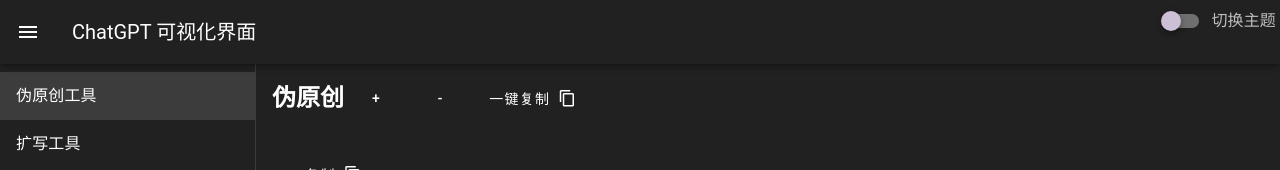
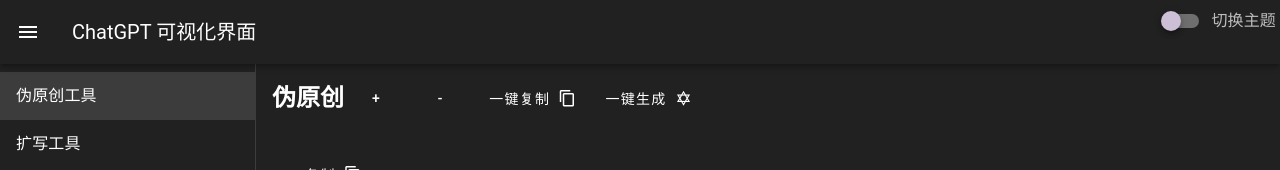
Before and after one commit to 3DMXM/nuxt-gpt, a Nuxt app: page / in a window 1280 px wide. Shown: the top 170 px of the page. Built offline with nearby package versions, Linux system fonts and the light colour scheme.

Commit message:
添加一键生成功能

```diff
--- a/components/home/ChatBox.vue
+++ b/components/home/ChatBox.vue
@@ -24,6 +24,13 @@
 
 }
 
+
+function generate() {
+    content.value.forEach((item: any) => {
+        item.generate()
+    })
+}
+
 </script>
 <template>
     <div class="chat-box">
@@ -36,6 +43,7 @@
                             <v-btn variant="text" @click="contentNum++"> + </v-btn>
                             <v-btn variant="text" @click="contentNum--"> - </v-btn>
                             <v-btn variant="text" append-icon="mdi-content-copy" @click="copy">一键复制</v-btn>
+                            <v-btn variant="text" append-icon="mdi-star-david" @click="generate">一键生成</v-btn>
                         </v-col>
                         <v-col cols="12" md="6" xl="8">
                             <slot name="title"></slot>
--- a/components/home/content.vue
+++ b/components/home/content.vue
@@ -26,7 +26,7 @@
     return theme.global.current.value.dark ? "#fff" : "#24292e"
 })
 
-async function test() {
+async function generate() {
 
     content.value = ""
     loading.value = true
@@ -81,7 +81,8 @@
 
 defineExpose({
     label,
-    content
+    content,
+    generate,
 })
 
 </script>
@@ -92,7 +93,7 @@
                 <div> <v-btn variant="text" append-icon="mdi-content-copy" @click="copy">复制</v-btn></div>
                 <v-textarea label="原内容" v-model="label" rows="1" auto-grow variant="underlined">
                     <template v-slot:append-inner>
-                        <v-btn variant="text" @click="test" :loading="loading">生成</v-btn>
+                        <v-btn variant="text" @click="generate" :loading="loading">生成</v-btn>
                     </template>
                 </v-textarea>
                 <div class="box" ref="command">
```
